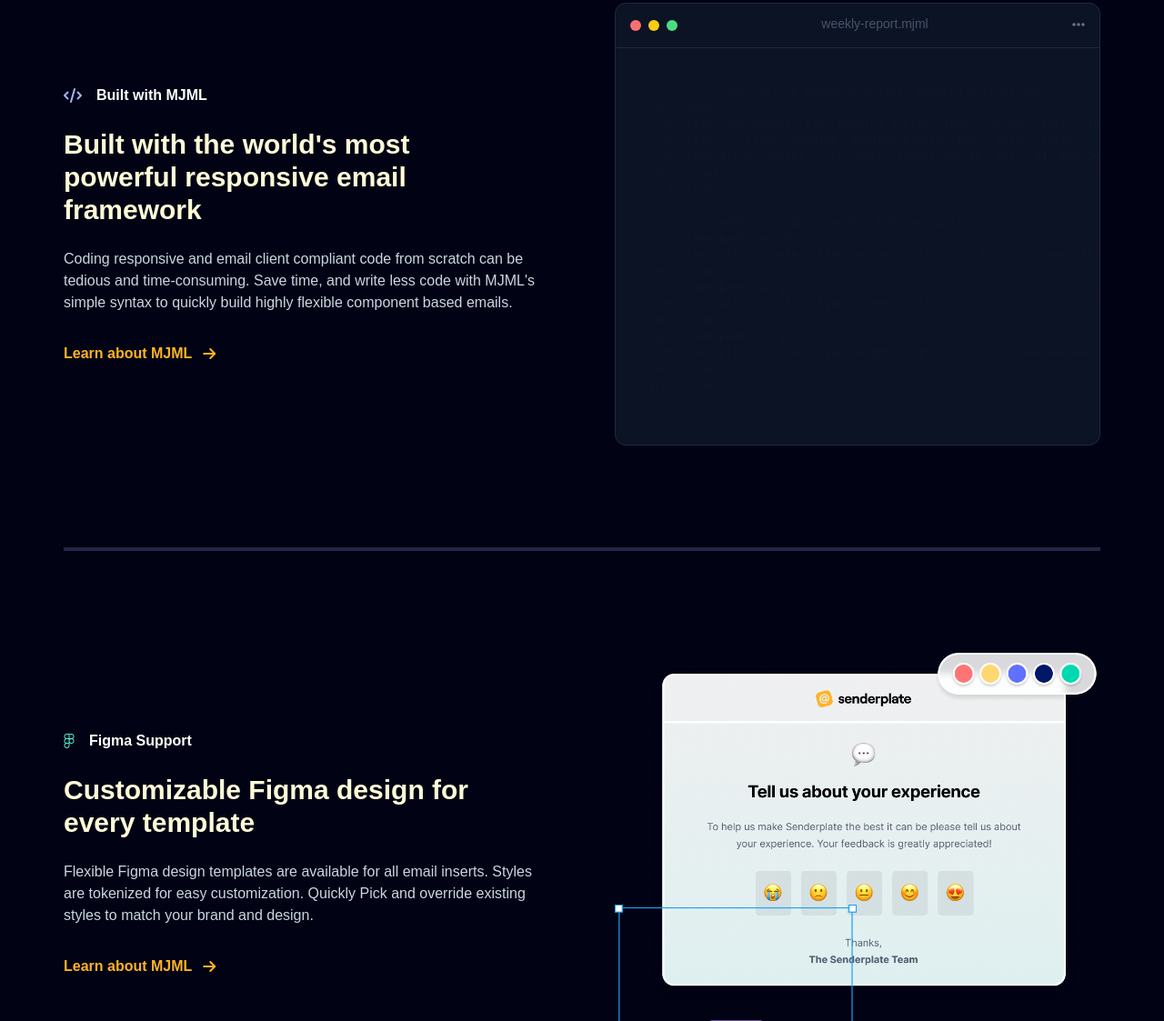
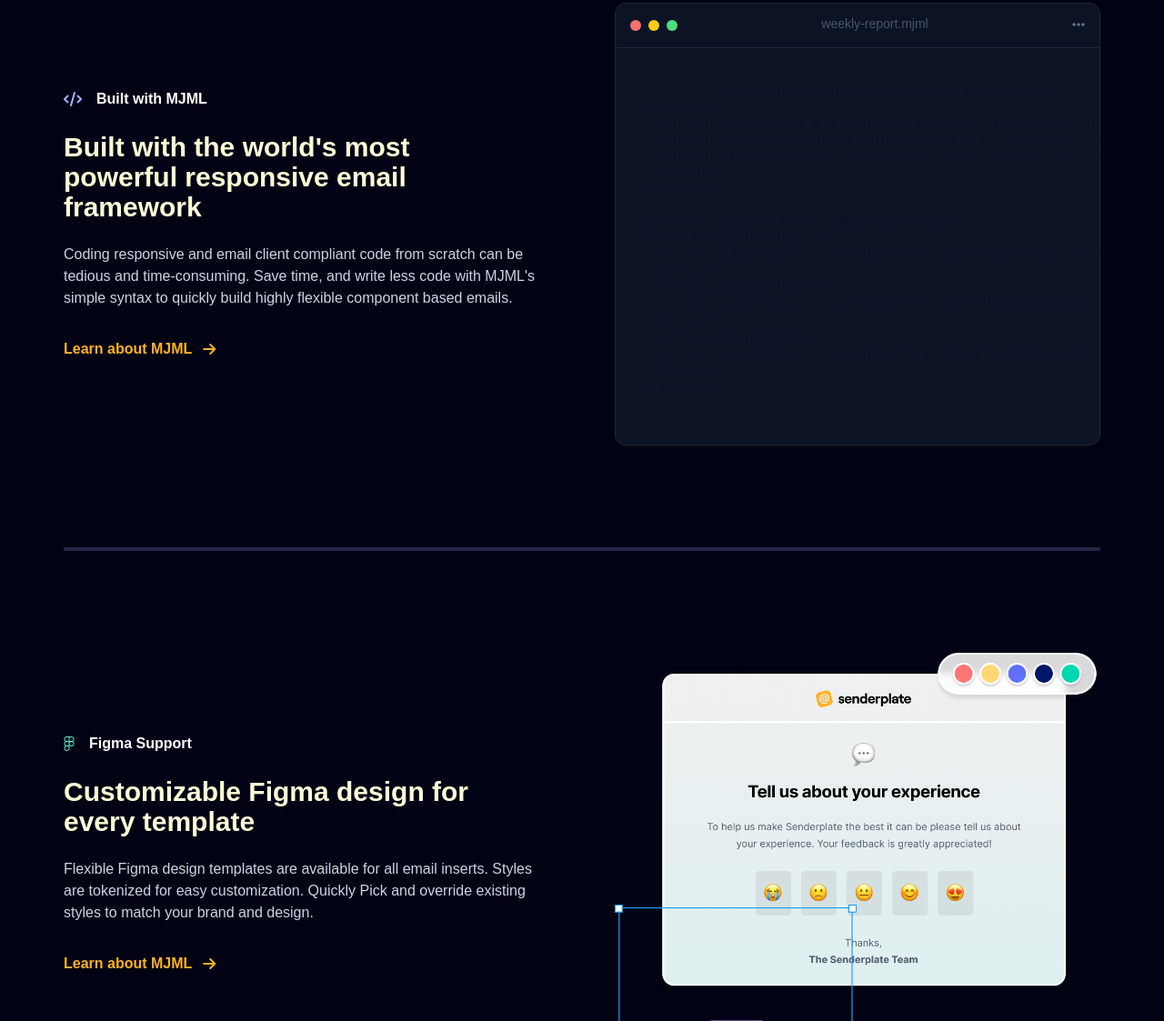
Before and after one commit to Senderplate/senderplate.com, an Eleventy site: page index.njk in a window 1280 px wide. Shown: the part 1469-2592 px from the top of the page at 91% size. Built offline with nearby package versions, Linux system fonts and the light colour scheme; Eleventy itself is replaced by a stand-in of ours; code samples lack their colours; files that its build step writes are made by us from their sources; a web font is replaced by a local one.

Commit message:
Update index.njk

```diff
--- a/index.njk
+++ b/index.njk
@@ -120,7 +120,7 @@
               <i class="fas fa-code text-indigo-300 mr-4"></i>
               Built with MJML
             </div>
-            <h2 class="mb-6 text-center sm:text-left text-3xl sm:text-3xl font-semibold text-[#FFFBD7] sm:max-w-md">
+            <h2 class="mb-6 text-center sm:text-left text-3xl leading-[1.1] font-semibold text-[#FFFBD7] sm:max-w-md">
               Built with the world's most powerful responsive email framework
             </h2>
             <p class="mb-8 text-center sm:text-left text-md text-slate-300">
@@ -170,7 +170,7 @@
               <i class="fab fa-figma text-teal-300 mr-4"></i>
               Figma Support
             </div>
-            <h2 class="mb-6 text-center sm:text-left text-3xl sm:text-3xl font-semibold text-[#FFFBD7] sm:max-w-md">
+            <h2 class="mb-6 text-center sm:text-left text-3xl leading-[1.1] font-semibold text-[#FFFBD7] sm:max-w-md">
               Customizable Figma design for every template
             </h2>
             <p class="mb-8 text-center sm:text-left text-md text-slate-300">
```
